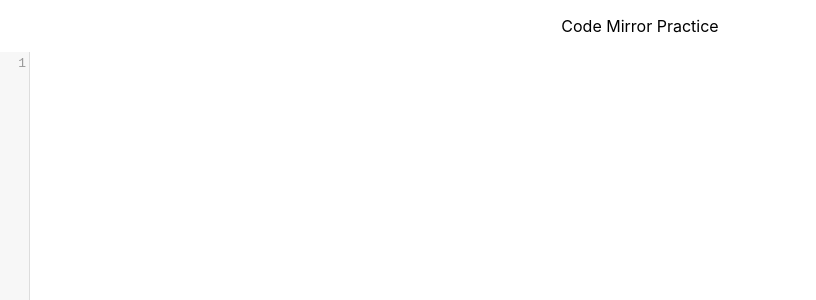
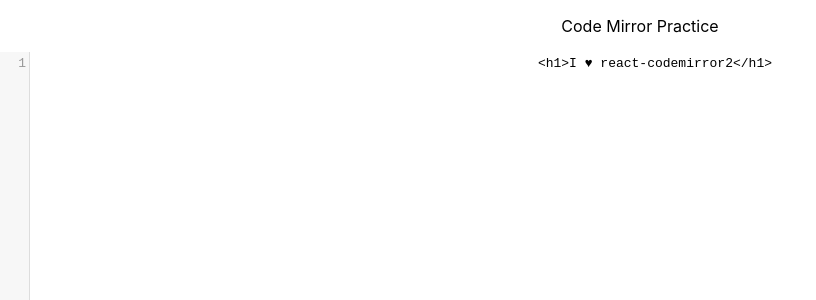
Before and after one commit to ChamanGurjar/React-Practice, a React (Create React App) app in the folder code-mirror-practice/: page / in a window 1280 px wide. Shown: the top 300 px of the page, without its empty margins (0-816 px from the left). Built offline with nearby package versions, Linux system fonts and the light colour scheme.

Commit message:
Uncontrolled Code Mirror for Swift.

```diff
--- a/code-mirror-practice/src/App.js
+++ b/code-mirror-practice/src/App.js
@@ -1,6 +1,5 @@
-import logo from './logo.svg';
 import './App.css';
-import CodeMirrorView from './Component/CodeMirrorView';
+import CodeMirrorViewUncontrolled from './Component/CodeMirrorViewUncontrolled';
 
 function App() {
   return (
@@ -9,7 +8,8 @@
       <p>
         Code Mirror Practice
         </p>
-      <CodeMirrorView />
+      {/* <CodeMirrorView /> */}
+      <CodeMirrorViewUncontrolled />
 
       {/* </header> */}
     </div>
--- /dev/null
+++ b/code-mirror-practice/src/Component/CodeMirrorViewUncontrolled.js
@@ -0,0 +1,27 @@
+
+import { UnControlled as CodeMirror } from 'react-codemirror2'
+import 'codemirror/lib/codemirror.css';
+import 'codemirror/theme/material.css';
+require('codemirror/mode/sql/sql');
+require('codemirror/mode/swift/swift');
+
+const CodeMirrorViewUncontrolled = () => {
+    const options = {
+        mode: 'text/x-swift',
+        // theme: 'material',
+        lineNumbers: true
+    }
+
+    return (
+
+        <CodeMirror
+            value='<h1>I ♥ react-codemirror2</h1>'
+            options={options}
+            onChange={(editor, data, value) => {
+                console.log(value)
+            }}
+        />
+    )
+}
+
+export default CodeMirrorViewUncontrolled;
```
